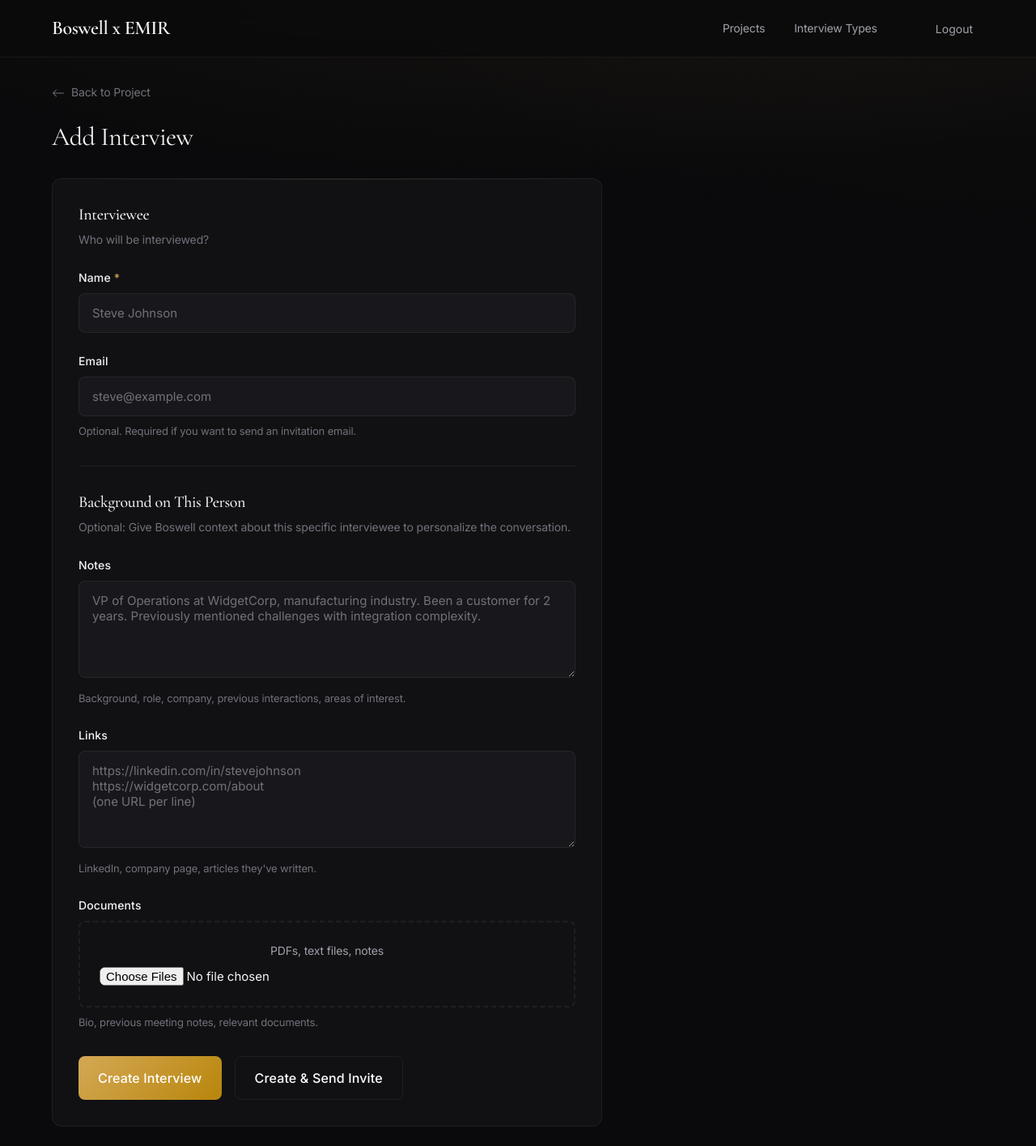
After one commit to nraford7/boswell, a FastAPI app: template src/boswell/server/templates/admin/interview_new.html in a window 1280 px wide. The commit adds this page. Shown: the whole page at 81% size. Run offline with FastAPI, Linux system fonts and the light colour scheme; the template is opened without the code that fills it, so the values that code supplies are empty; parts of the project's set-up code (start-up, migrations or seed data) failed here and were passed over; some libraries are stand-ins or nearby versions.

Commit message:
feat: add interview creation form with personalization
- New form for adding interviews to a project
- Supports name, email, context notes, links, and files
- Option to send invitation email on create
- Context materials are processed and stored

Co-Authored-By: Claude Opus 4.5 <noreply@anthropic.com>

```diff
--- /dev/null
+++ b/src/boswell/server/templates/admin/interview_new.html
@@ -0,0 +1,108 @@
+{% extends "base.html" %}
+
+{% block title %}Add Interview - {{ project.name or project.topic }} - Boswell{% endblock %}
+
+{% block head %}
+<style>
+    .page-header { padding-top: 2rem; margin-bottom: 2rem; }
+    .page-title { font-family: var(--font-display); font-size: 2rem; font-weight: 400; color: var(--fg); margin-bottom: 0.25rem; }
+    .page-subtitle { color: var(--fg-dim); font-size: 0.875rem; }
+    .form-card { max-width: 680px; }
+    .form-section { margin-bottom: 2rem; }
+    .form-section-title { font-family: var(--font-display); font-size: 1.25rem; font-weight: 500; color: var(--fg); margin-bottom: 0.5rem; }
+    .form-section-desc { color: var(--fg-dim); font-size: 0.875rem; margin-bottom: 1.5rem; }
+    .form-group { margin-bottom: 1.5rem; }
+    .form-group label { display: block; font-size: 0.875rem; font-weight: 500; color: var(--fg); margin-bottom: 0.5rem; }
+    .form-group .required { color: var(--accent); }
+    .form-hint { font-size: 0.8125rem; color: var(--fg-dim); margin-top: 0.5rem; }
+    .form-divider { border: none; border-top: 1px solid var(--border); margin: 2rem 0; }
+    .file-upload { border: 2px dashed var(--border); border-radius: var(--radius-md); padding: 1.5rem; text-align: center; cursor: pointer; transition: all var(--transition-fast); }
+    .file-upload:hover { border-color: var(--accent); background-color: var(--accent-subtle); }
+    .file-upload input[type="file"] { border: none; padding: 0; background: transparent; text-align: center; }
+    .file-upload-label { display: block; color: var(--fg-muted); font-size: 0.875rem; margin-bottom: 0.5rem; }
+    .btn-group { display: flex; gap: 1rem; margin-top: 2rem; }
+    .submit-btn { padding: 1rem 1.5rem; font-size: 1rem; }
+</style>
+{% endblock %}
+
+{% block body %}
+<nav class="nav">
+    <div class="nav-content">
+        <a href="/admin/" class="nav-brand">Boswell x EMIR</a>
+        <div class="nav-links">
+            <a href="/admin/">Projects</a>
+            <a href="/admin/templates">Interview Types</a>
+            <span class="text-muted">{{ user.name }}</span>
+            <form method="post" action="/admin/logout" style="display: inline;">
+                <button type="submit">Logout</button>
+            </form>
+        </div>
+    </div>
+</nav>
+
+<div class="container">
+    <div class="page-header">
+        <a href="/admin/projects/{{ project.id }}" class="back-link">
+            <svg xmlns="http://www.w3.org/2000/svg" width="16" height="16" fill="currentColor" viewBox="0 0 16 16">
+                <path fill-rule="evenodd" d="M15 8a.5.5 0 0 0-.5-.5H2.707l3.147-3.146a.5.5 0 1 0-.708-.708l-4 4a.5.5 0 0 0 0 .708l4 4a.5.5 0 0 0 .708-.708L2.707 8.5H14.5A.5.5 0 0 0 15 8z"/>
+            </svg>
+            Back to Project
+        </a>
+        <h1 class="page-title">Add Interview</h1>
+        <p class="page-subtitle">{{ project.name or project.topic }}</p>
+    </div>
+
+    <div class="card form-card">
+        <form method="post" action="/admin/projects/{{ project.id }}/interviews/new" enctype="multipart/form-data">
+            <div class="form-section">
+                <h3 class="form-section-title">Interviewee</h3>
+                <p class="form-section-desc">Who will be interviewed?</p>
+
+                <div class="form-group">
+                    <label for="name">Name <span class="required">*</span></label>
+                    <input type="text" id="name" name="name" required placeholder="Steve Johnson">
+                </div>
+
+                <div class="form-group">
+                    <label for="email">Email</label>
+                    <input type="email" id="email" name="email" placeholder="steve@example.com">
+                    <p class="form-hint">Optional. Required if you want to send an invitation email.</p>
+                </div>
+            </div>
+
+            <hr class="form-divider">
+
+            <div class="form-section">
+                <h3 class="form-section-title">Background on This Person</h3>
+                <p class="form-section-desc">Optional: Give Boswell context about this specific interviewee to personalize the conversation.</p>
+
+                <div class="form-group">
+                    <label for="context_notes">Notes</label>
+                    <textarea id="context_notes" name="context_notes" rows="4" placeholder="VP of Operations at WidgetCorp, manufacturing industry. Been a customer for 2 years. Previously mentioned challenges with integration complexity."></textarea>
+                    <p class="form-hint">Background, role, company, previous interactions, areas of interest.</p>
+                </div>
+
+                <div class="form-group">
+                    <label for="context_urls">Links</label>
+                    <textarea id="context_urls" name="context_urls" rows="3" placeholder="https://linkedin.com/in/stevejohnson&#10;https://widgetcorp.com/about&#10;(one URL per line)"></textarea>
+                    <p class="form-hint">LinkedIn, company page, articles they've written.</p>
+                </div>
+
+                <div class="form-group">
+                    <label for="context_files">Documents</label>
+                    <div class="file-upload">
+                        <span class="file-upload-label">PDFs, text files, notes</span>
+                        <input type="file" id="context_files" name="context_files" multiple accept=".pdf,.txt,.md,.doc,.docx">
+                    </div>
+                    <p class="form-hint">Bio, previous meeting notes, relevant documents.</p>
+                </div>
+            </div>
+
+            <div class="btn-group">
+                <button type="submit" name="action" value="create" class="btn submit-btn">Create Interview</button>
+                <button type="submit" name="action" value="create_and_invite" class="btn submit-btn btn-outline">Create & Send Invite</button>
+            </div>
+        </form>
+    </div>
+</div>
+{% endblock %}
--- a/src/boswell/server/templates/admin/project_detail.html
+++ b/src/boswell/server/templates/admin/project_detail.html
@@ -502,7 +502,7 @@
         <div class="section-header" style="margin-bottom: 1.5rem;">
             <h2>Interviews</h2>
             <div style="display: flex; align-items: center; gap: 1rem;">
-                <a href="/admin/projects/{{ project.id }}/invite" class="btn">
+                <a href="/admin/projects/{{ project.id }}/interviews/new" class="btn">
                     <svg xmlns="http://www.w3.org/2000/svg" width="16" height="16" fill="currentColor" viewBox="0 0 16 16">
                         <path d="M8 4a.5.5 0 0 1 .5.5v3h3a.5.5 0 0 1 0 1h-3v3a.5.5 0 0 1-1 0v-3h-3a.5.5 0 0 1 0-1h3v-3A.5.5 0 0 1 8 4z"/>
                     </svg>
@@ -605,7 +605,7 @@
                 <path stroke-linecap="round" stroke-linejoin="round" stroke-width="1.5" d="M17 20h5v-2a3 3 0 00-5.356-1.857M17 20H7m10 0v-2c0-.656-.126-1.283-.356-1.857M7 20H2v-2a3 3 0 015.356-1.857M7 20v-2c0-.656.126-1.283.356-1.857m0 0a5.002 5.002 0 019.288 0M15 7a3 3 0 11-6 0 3 3 0 016 0zm6 3a2 2 0 11-4 0 2 2 0 014 0zM7 10a2 2 0 11-4 0 2 2 0 014 0z" />
             </svg>
             <p>No interviews yet for this project.</p>
-            <a href="/admin/projects/{{ project.id }}/invite" class="btn">Add Your First Interview</a>
+            <a href="/admin/projects/{{ project.id }}/interviews/new" class="btn">Add Your First Interview</a>
         </div>
         {% endif %}
     </div>
```
Also changed, not shown: src/boswell/server/routes/admin.py (+138 -0 lines).
